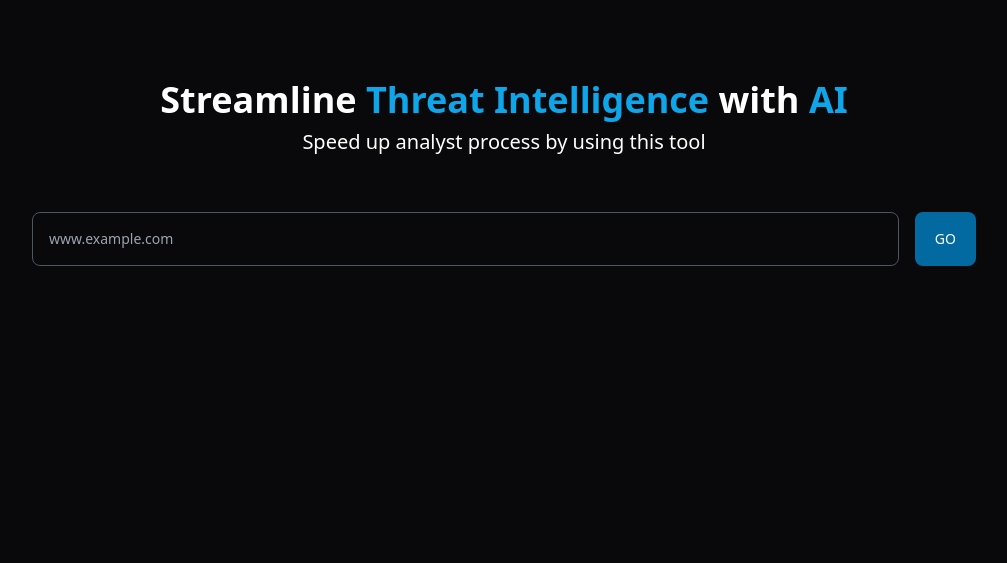
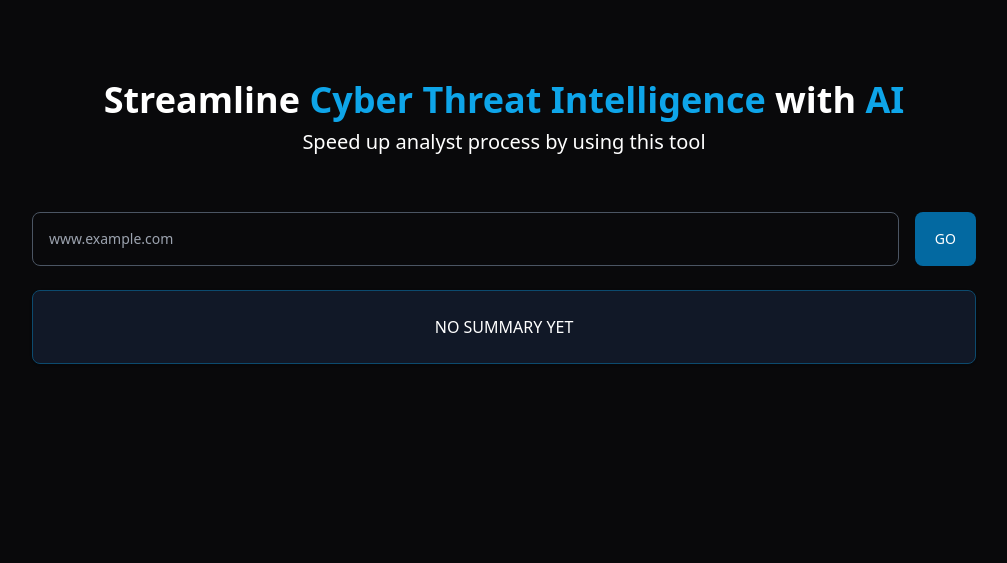
Before and after one commit to nitroz3us/GPThreatIntel-Summarizer, a FastAPI app: page / in a window 1280 px wide. Shown: the part 61-624 px from the top of the page, without its empty margins (136-1143 px from the left). Run offline with FastAPI, Linux system fonts and the light colour scheme; some libraries are stand-ins or nearby versions.

Commit message:
Update index.html

```diff
--- a/src/templates/index.html
+++ b/src/templates/index.html
@@ -51,7 +51,8 @@
       <div class="header-container mb-14">
         <h1 class="text-4xl flex justify-center mb-2 font-semibold">
           Streamline&nbsp
-          <span class="text-sky-500">Threat Intelligence&nbsp</span> with&nbsp
+          <span class="text-sky-500">Cyber Threat Intelligence&nbsp</span>
+          with&nbsp
           <span class="text-sky-500">AI</span>
         </h1>
         <p class="text-xl flex justify-center">
@@ -79,12 +80,24 @@
           </button>
         </div>
       </form>
-      <div class="flex justify-center mt-4 mb-6 ml-32 mr-32">
-        {% if result %}
-        <div class="result">{{ result }}</div>
-        {% endif %}
+
+      <div class="card">
+        <a
+          href="#"
+          class="mt-4 mb-6 ml-32 mr-32 block p-6 border border-sky-900 rounded-lg shadow hover:bg-gray-200 bg-gray-900 border-sky-700 hover:bg-gray-800"
+        >
+          {% if result %}
+          <div class="text-xl">Summary</div>
+          <hr class="h-px my-5 bg-gray-200 border-0 dark:bg-gray-700" />
+
+          <div class="result font-normal text-gray-300">{{ result }}</div>
+          {% else %}
+          <div class="result font-normal text-white flex justify-center">
+            NO SUMMARY YET
+          </div>
+          {% endif %}
+        </a>
       </div>
-
       <!-- <h3>Enter URL</h3>
       <form action="/" method="post">
         <input type="text" name="url" placeholder="Enter Report URL" required />
```
